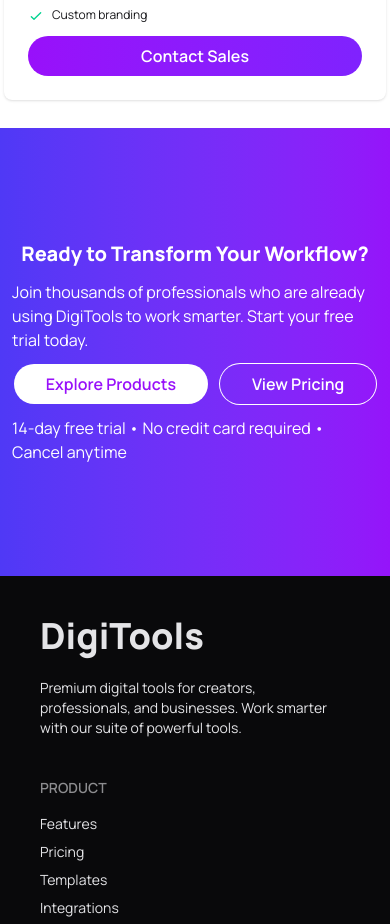
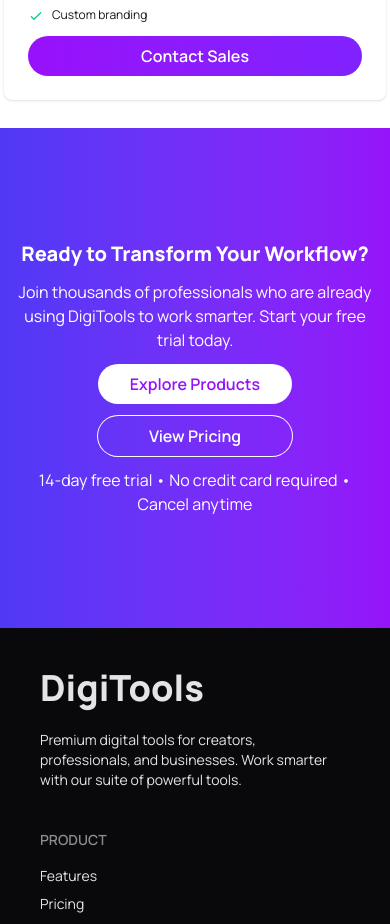
Before and after one commit to mjaabdullah/digitools-platform, a React (Vite) app: page / in a window 390 px wide. Shown: the part 6781-7705 px from the top of the page. Built offline with nearby package versions, Linux system fonts and the light colour scheme.

Commit message:
Fixed Workflow section responsive issue

```diff
--- a/src/component/Workflow/Workflow.jsx
+++ b/src/component/Workflow/Workflow.jsx
@@ -2,10 +2,10 @@
 const Workflow = () => {
     return (
         <div className="bg-linear-to-r from-[#4F39F6] to-[#9514FA] text-white">
-        <div className="max-w-7xl mx-auto space-y-3 flex flex-col items-center px-3 py-28">
+        <div className="max-w-7xl mx-auto space-y-3 flex flex-col items-center px-3 py-28 text-center">
             <h1 className="font-extrabold text-xl lg:text-4xl">Ready to Transform Your Workflow?</h1>
             <p>Join thousands of professionals who are already using DigiTools to work smarter. Start your free trial today.</p>
-            <div className="flex gap-3">
+            <div className="flex flex-col sm:flex-row gap-3">
                 <button
       className={` py-2 px-8 rounded-3xl font-semibold text-base transition-all bg-white text-purple-600`}
     >
```
